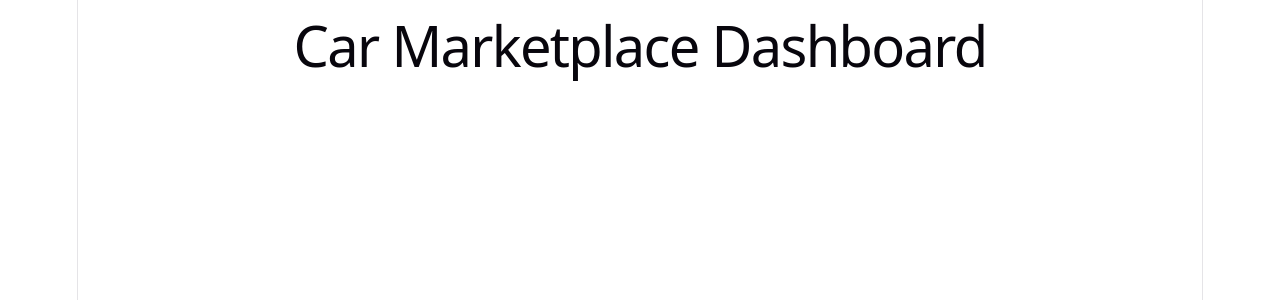
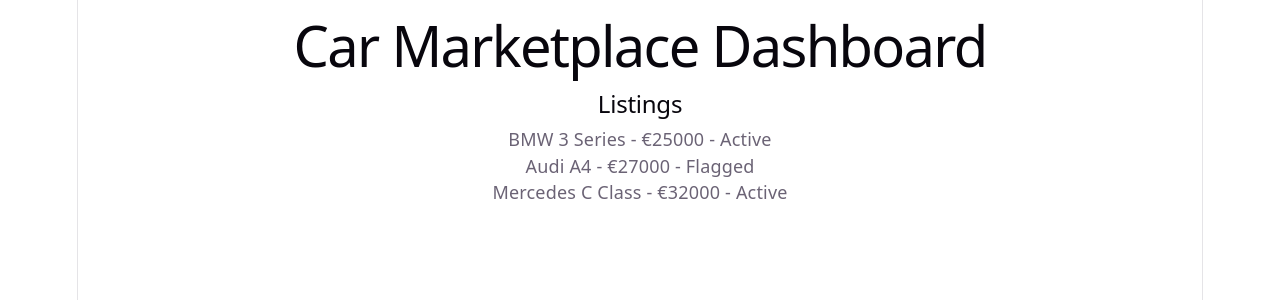
Before and after one commit to Chealy-13/car-dashboard-react, a React (Vite) app: page / in a window 1280 px wide. Shown: the top 300 px of the page. Built offline with nearby package versions, Linux system fonts and the light colour scheme.

Commit message:
Added car listings component with mock data

```diff
--- a/src/App.jsx
+++ b/src/App.jsx
@@ -1,7 +1,10 @@
+import CarList from "./components/CarList";
+
 function App() {
   return (
     <div>
       <h1>Car Marketplace Dashboard</h1>
+      <CarList />
     </div>
   );
 }
--- /dev/null
+++ b/src/components/CarList.jsx
@@ -0,0 +1,18 @@
+import { listings } from "../data/listings";
+
+function CarList() {
+  return (
+    <div>
+      <h2>Listings</h2>
+      {listings.map((car) => (
+        <div key={car.id}>
+          <p>
+            {car.make} {car.model} - €{car.price} - {car.status}
+          </p>
+        </div>
+      ))}
+    </div>
+  );
+}
+
+export default CarList;
--- /dev/null
+++ b/src/data/listings.js
@@ -0,0 +1,5 @@
+export const listings = [
+  { id: 1, make: "BMW", model: "3 Series", price: 25000, status: "Active" },
+  { id: 2, make: "Audi", model: "A4", price: 27000, status: "Flagged" },
+  { id: 3, make: "Mercedes", model: "C Class", price: 32000, status: "Active" },
+];
```
